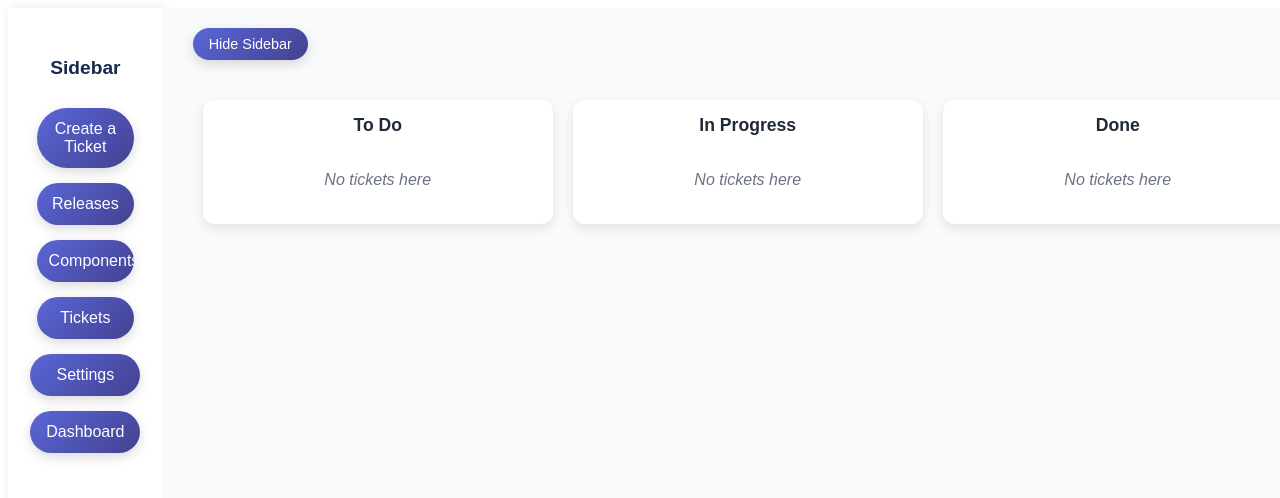
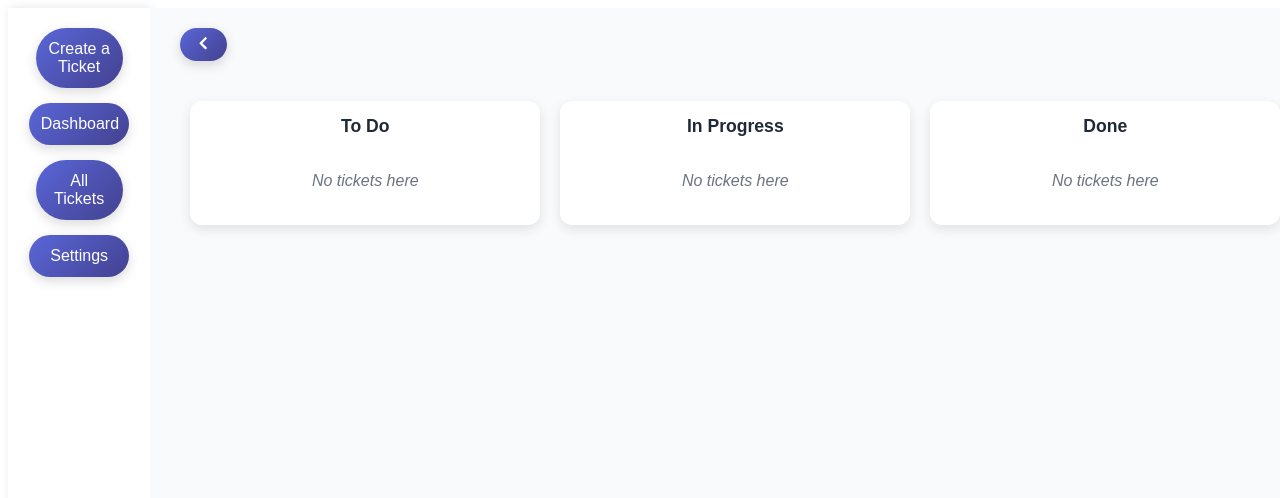
Before and after one commit to BuchardsVault/TrelloBoard, a React (Create React App) app in the folder front_end/: page /overview in a window 1280 px wide. Shown: the top 498 px of the page. Built offline with nearby package versions, Linux system fonts and the light colour scheme.

Commit message:
removed sidebar name, added icons for collapse, took off some buttons

```diff
--- a/front_end/package.json
+++ b/front_end/package.json
@@ -13,6 +13,7 @@
     "axios": "^1.7.9",
     "react": "^19.0.0",
     "react-dom": "^19.0.0",
+    "react-icons": "^5.5.0",
     "react-router-dom": "^7.2.0",
     "react-scripts": "5.0.1",
     "web-vitals": "^2.1.4"
--- a/front_end/src/components/Overview.jsx
+++ b/front_end/src/components/Overview.jsx
@@ -4,6 +4,7 @@ import { Droppable } from './Droppable';
 import { Draggable } from './Draggable';
 import { Link } from 'react-router-dom';
 import './Overview.css';
+import { FaChevronLeft, FaChevronRight } from 'react-icons/fa';
 
 function Overview() {
   const containers = ['To Do', 'In Progress', 'Done'];
@@ -63,7 +64,7 @@ function Overview() {
       {/* Sidebar */}
       {isSidebarVisible && (
         <div className="sidebar">
-          <h3>Sidebar</h3>
+
           <button
             className="ticket-button"
             type="button"
@@ -72,11 +73,10 @@ function Overview() {
           >
             Create a Ticket
           </button>
-          <button className="sidebar-button">Releases</button>
-          <button className="sidebar-button">Components</button>
-          <button className="sidebar-button">Tickets</button>
+          <Link to="/dashboard" className="linked-sidebar-button">Dashboard</Link>
+          <button className="sidebar-button">All Tickets</button>
           <Link to="/settings" className="linked-sidebar-button">Settings</Link>
-          <Link to="/dashboard" className="linked-sidebar-button">Dashboard</Link>
+
         </div>
       )}
 
@@ -87,7 +87,7 @@ function Overview() {
           className="toggle-button"
           aria-label={isSidebarVisible ? 'Hide sidebar' : 'Show sidebar'}
         >
-          {isSidebarVisible ? 'Hide Sidebar' : 'Show Sidebar'}
+          {isSidebarVisible ? <FaChevronLeft /> : <FaChevronRight />}
         </button>
         <div className="board-container">
           <DndContext onDragEnd={handleDragEnd}>
```
Also changed, not shown: 1 other file (tests, documents, lock files or other folders).
